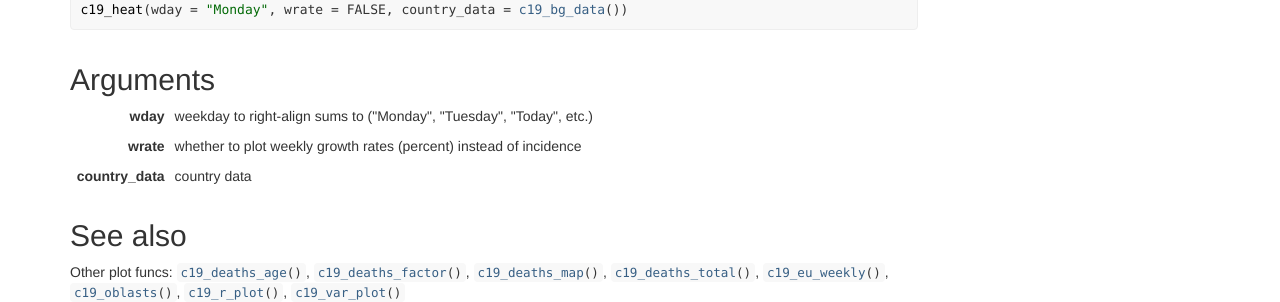
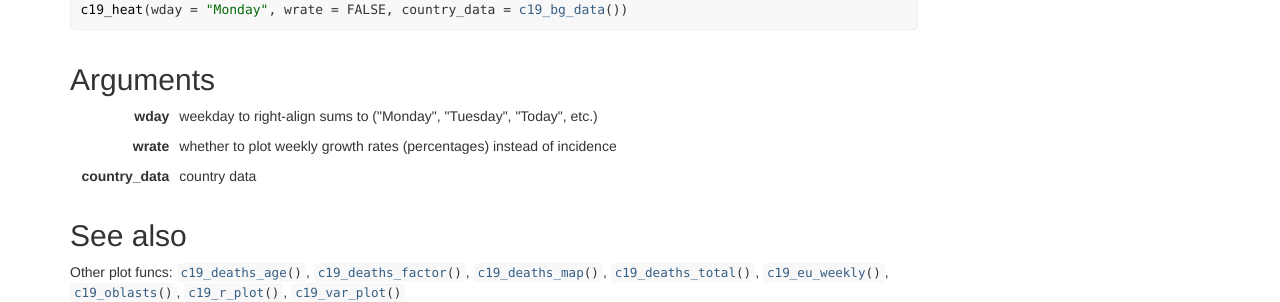
Before and after one commit to StanTraykov/c19bg, a Jekyll site: the page docs/reference/c19_heat.html, which Jekyll copies as it is, in a window 1280 px wide. Shown: the part 213-515 px from the top of the page. Built offline with Jekyll 4.4.1, drawn with Linux system fonts in a browser that asks for light colours; nearby versions of some CDN libraries; comment, search, counter and statistics services are not loaded.

Commit message:
auto upload c19bg/plots/Jan27 (Jan27 13:46:07)

```diff
--- a/docs/pkgdown.yml
+++ b/docs/pkgdown.yml
@@ -2,4 +2,4 @@ pandoc: 2.7.3
 pkgdown: 1.6.1
 pkgdown_sha: ~
 articles: {}
-last_built: 2021-01-27T11:45Z
+last_built: 2021-01-27T11:46Z
--- a/docs/reference/c19_heat.html
+++ b/docs/reference/c19_heat.html
@@ -139,7 +139,7 @@ etc.)</p></td>
     </tr>
     <tr>
       <th>wrate</th>
-      <td><p>whether to plot weekly growth rates (percent) instead of
+      <td><p>whether to plot weekly growth rates (percentages) instead of
 incidence</p></td>
     </tr>
     <tr>
```
